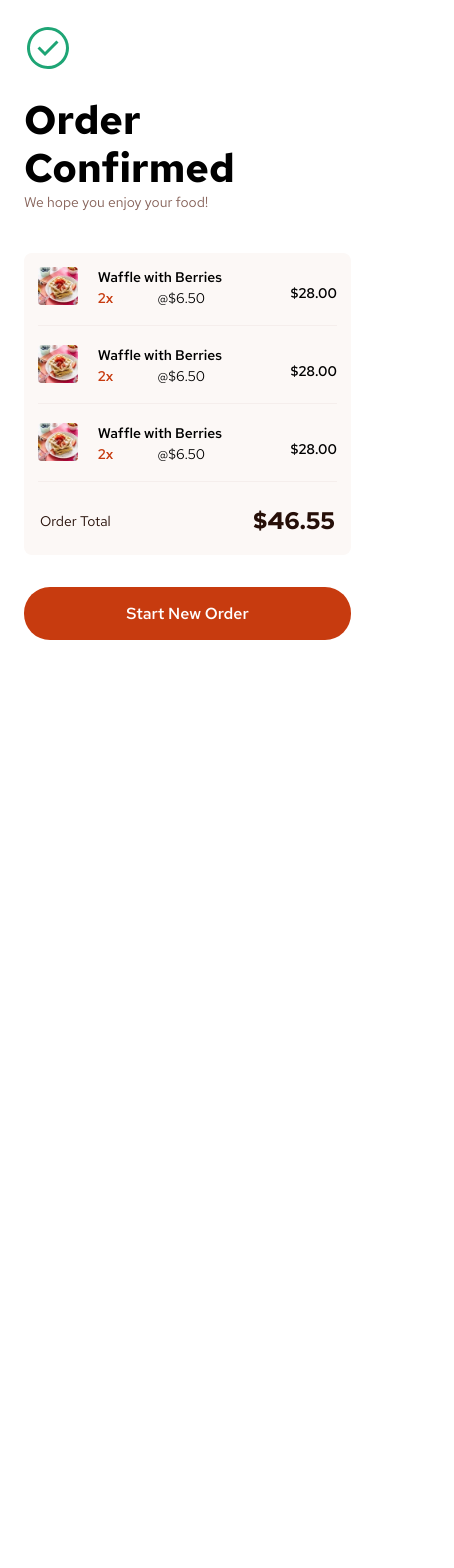
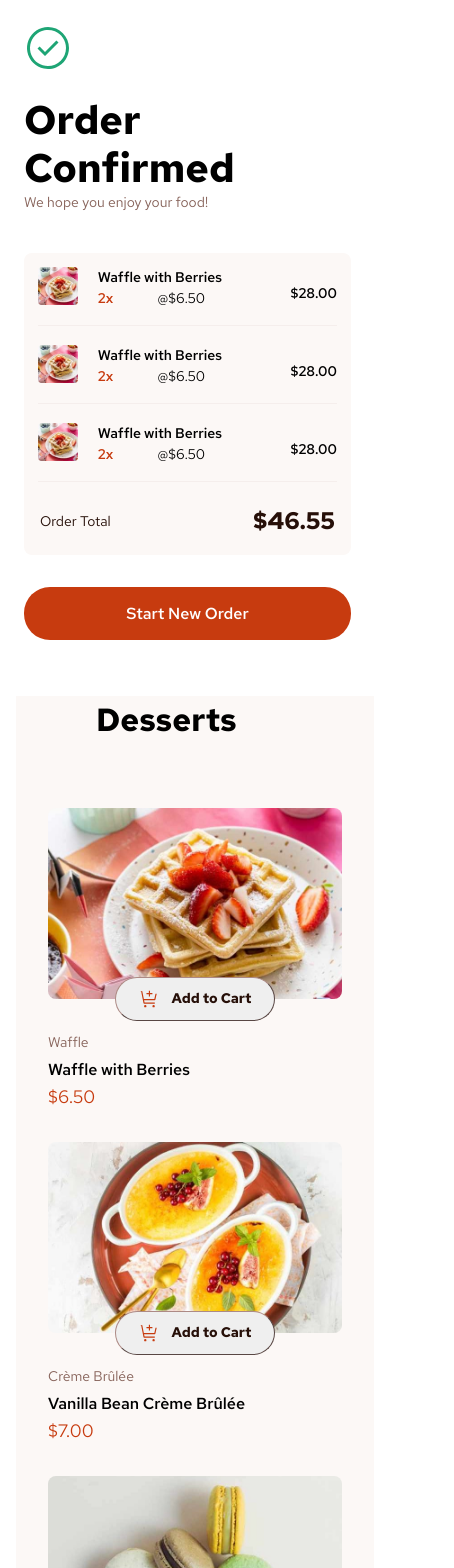
Before and after one commit to clickglue/product-list-react, a React (Vite) app: page / in a window 390 px wide. Shown: the top 1568 px of the page, 454 px wide, since content can reach past the window. Before the commit the page ends 844 px from the top, so only its background shows below. Built offline with nearby package versions, Linux system fonts and the light colour scheme.

Commit message:
responsive

```diff
--- a/src/App.jsx
+++ b/src/App.jsx
@@ -6,7 +6,7 @@ function App() {
   return (
     <main className={styles.app}>
       <Modal></Modal>
-      {/*<Mobile></Mobile>*/}
+      <Mobile></Mobile>
     </main>
   );
 }
--- a/src/components/Cart/Cart.module.css
+++ b/src/components/Cart/Cart.module.css
@@ -1,5 +1,4 @@
 .cart {
-  width: 327px;
   margin: 1.5rem;
   display: flex;
   flex-direction: column;
--- a/src/components/Item/Item.jsx
+++ b/src/components/Item/Item.jsx
@@ -1,19 +1,12 @@
 import styles from "./Item.module.css";
+import PropTypes from "prop-types";
 import AddToCart from "../AddToCart/AddToCart";
 
-const itemDataBU = {
-    image: {
-      thumbnail: "/src/assets/images/image-waffle-thumbnail.jpg",
-      mobile: "/src/assets/images/image-waffle-mobile.jpg",
-      tablet: "/src/assets/images/image-waffle-tablet.jpg",
-      desktop: "/src/assets/images/image-waffle-desktop.jpg",
-    },
-    name: "Waffle with Berries",
-    category: "Waffle",
-    price: 6.5,
+function Item({ itemData }) {
+  Item.propTypes = {
+    itemData: PropTypes.object.isRequired,
   };
 
-  function Item({itemData}) {
   return (
     <article className={styles.article}>
       <picture>
@@ -26,13 +19,12 @@ const itemDataBU = {
         <h1>{itemData.category}</h1>
         <h2>{itemData.name}</h2>
         <h3>
-          {new Intl.NumberFormat('en-US', {
-            style: 'currency',
-            currency: 'USD',
+          {new Intl.NumberFormat("en-US", {
+            style: "currency",
+            currency: "USD",
           }).format(itemData.price)}
         </h3>
       </section>
-
     </article>
   );
 }
--- a/src/components/Item/Item.module.css
+++ b/src/components/Item/Item.module.css
@@ -1,6 +1,5 @@
 .article {
   width: 319px;
-  height: 327px;
   margin-bottom: 1rem;
 }
 .article img {
--- a/src/pages/Mobile.jsx
+++ b/src/pages/Mobile.jsx
@@ -7,9 +7,11 @@ function Mobile() {
   return (
     <main className={styles.app}>
       <h1 className={styles.head1}>Desserts</h1>
+      <div className={styles.itemContainer}>
       {data.map((item) => (
         <Item itemData={item}></Item>
       ))}
+      </div>
       <Cart></Cart>
     </main>
   );
--- a/src/pages/Mobile.module.css
+++ b/src/pages/Mobile.module.css
@@ -1,12 +1,19 @@
-.app{
+.app {
   margin-left: 1rem;
   margin-right: 1rem;
   background-color: var(--clr-rose-50);
   display: flex;
   flex-direction: column;
+}
+.app .itemContainer{
+  display: flex;
+  flex-wrap: wrap; /* This allows the cards to wrap to the next row */
+  gap: 16px; /* Space between cards */
+  justify-content: space-between; /* Align cards horizontally */
+  padding: 2rem;
   align-items: center;
 }
-  .app .head1{
+.app .head1 {
   width: 100%;
   font-weight: 700;
   font-size: 2rem;
```
Lines whose indentation alone changed are shown as unchanged.
